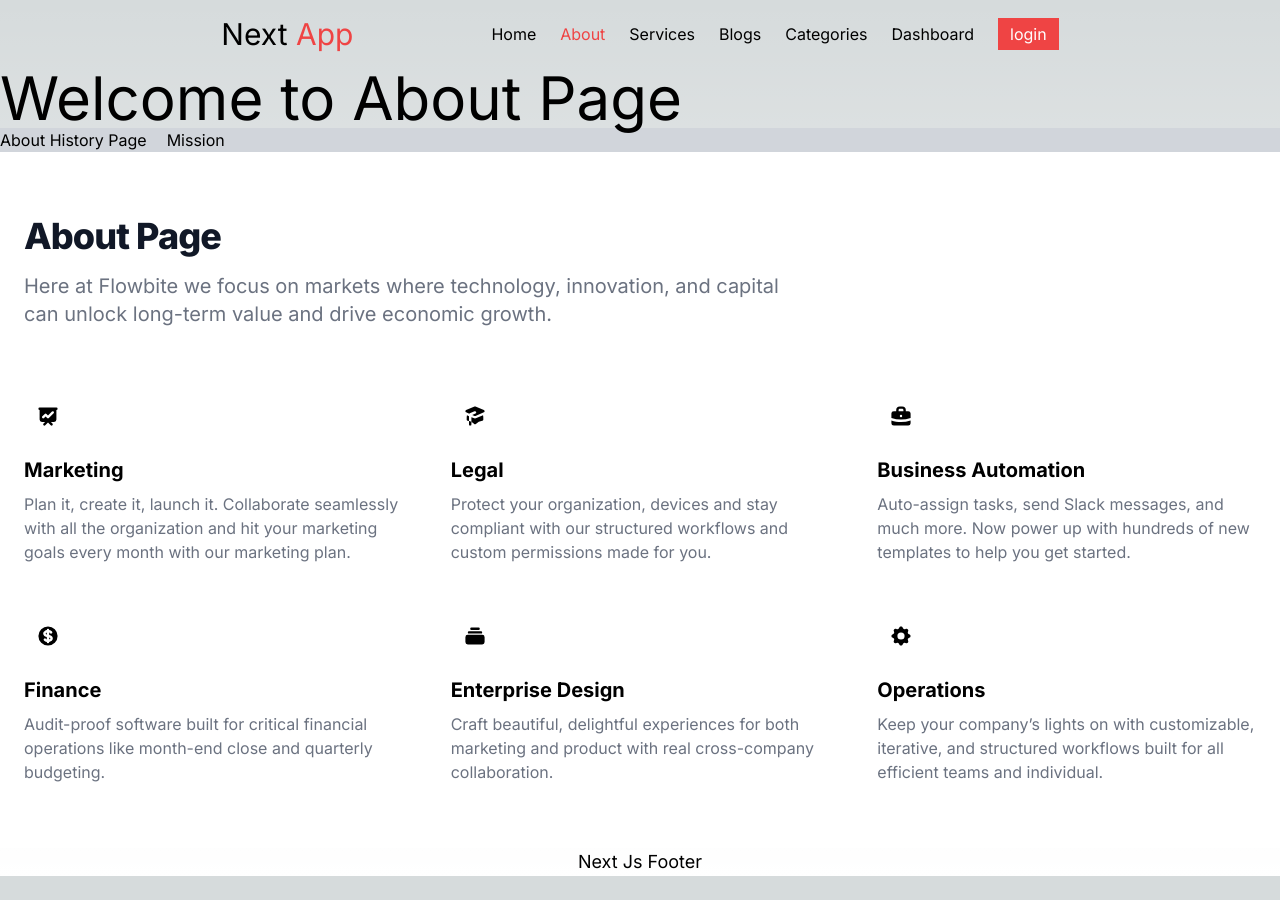
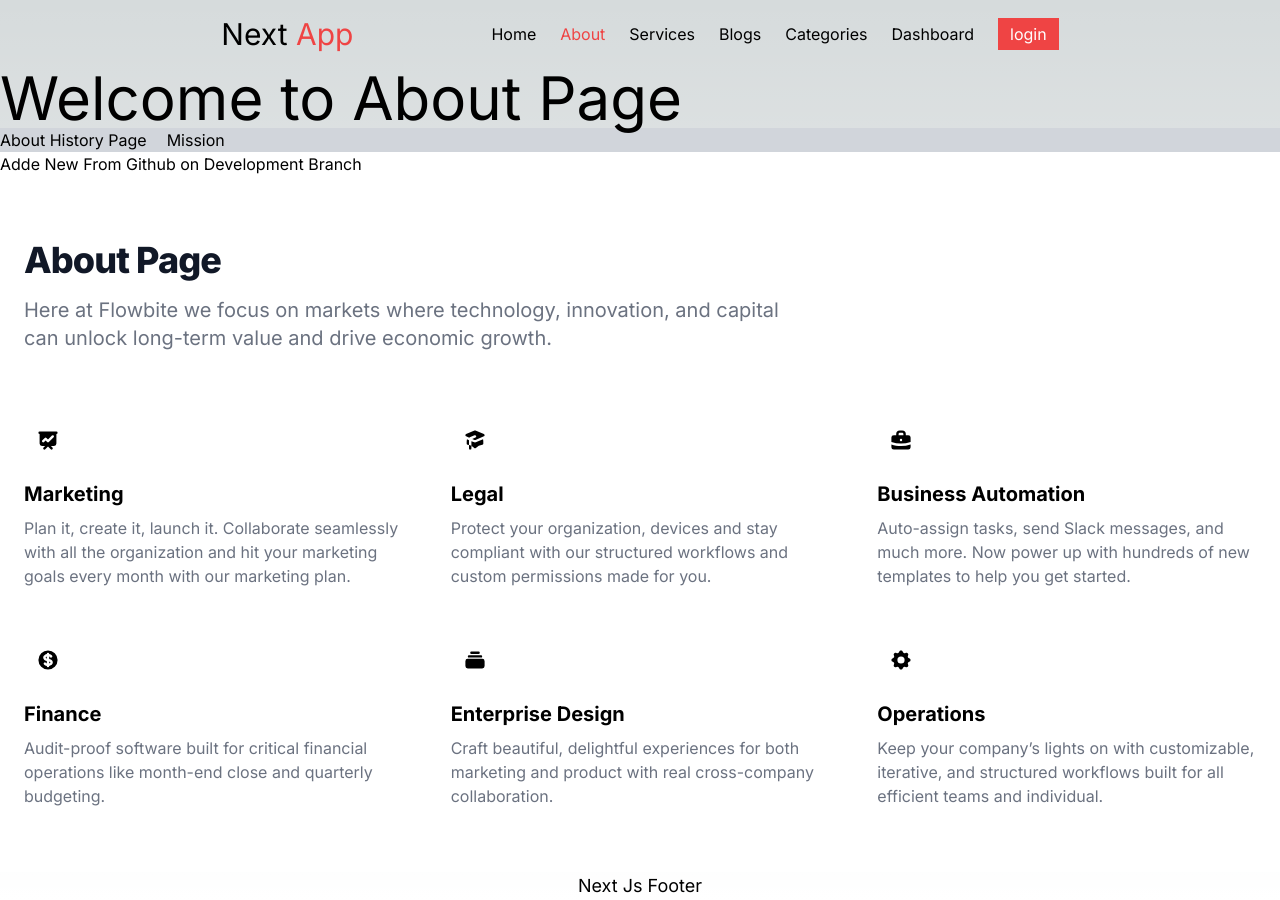
Before and after one commit to tahfeezmizan/next-js-project, a Next.js app: page /about in a window 1280 px wide. Before the commit the page ends 876 px from the top, so only its background shows below. Built offline with nearby package versions, Linux system fonts and the light colour scheme.

Commit message:
Added New Line on Developemnt Branch

```diff
--- a/src/components/SectionDesign.jsx
+++ b/src/components/SectionDesign.jsx
@@ -10,6 +10,7 @@ const SectionDesign = () => {
                 <Link href={'/about/mission'}>Mission</Link>
             </div>
 
+ <p> Adde New From Github on Development Branch </p>
 
             <div class="py-8 px-4 mx-auto max-w-screen-xl sm:py-16 lg:px-6">
                 <div class="max-w-screen-md mb-8 lg:mb-16">
```
